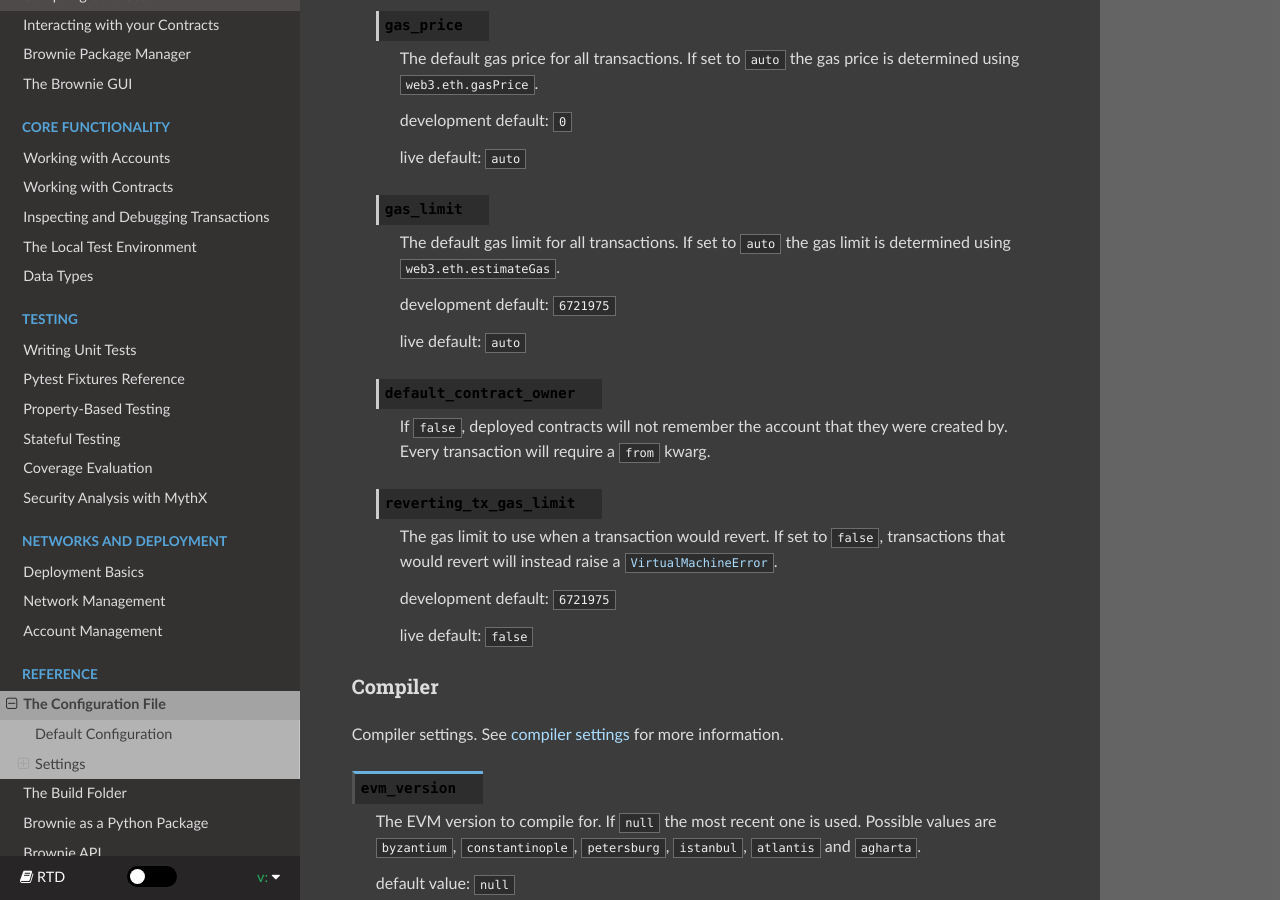
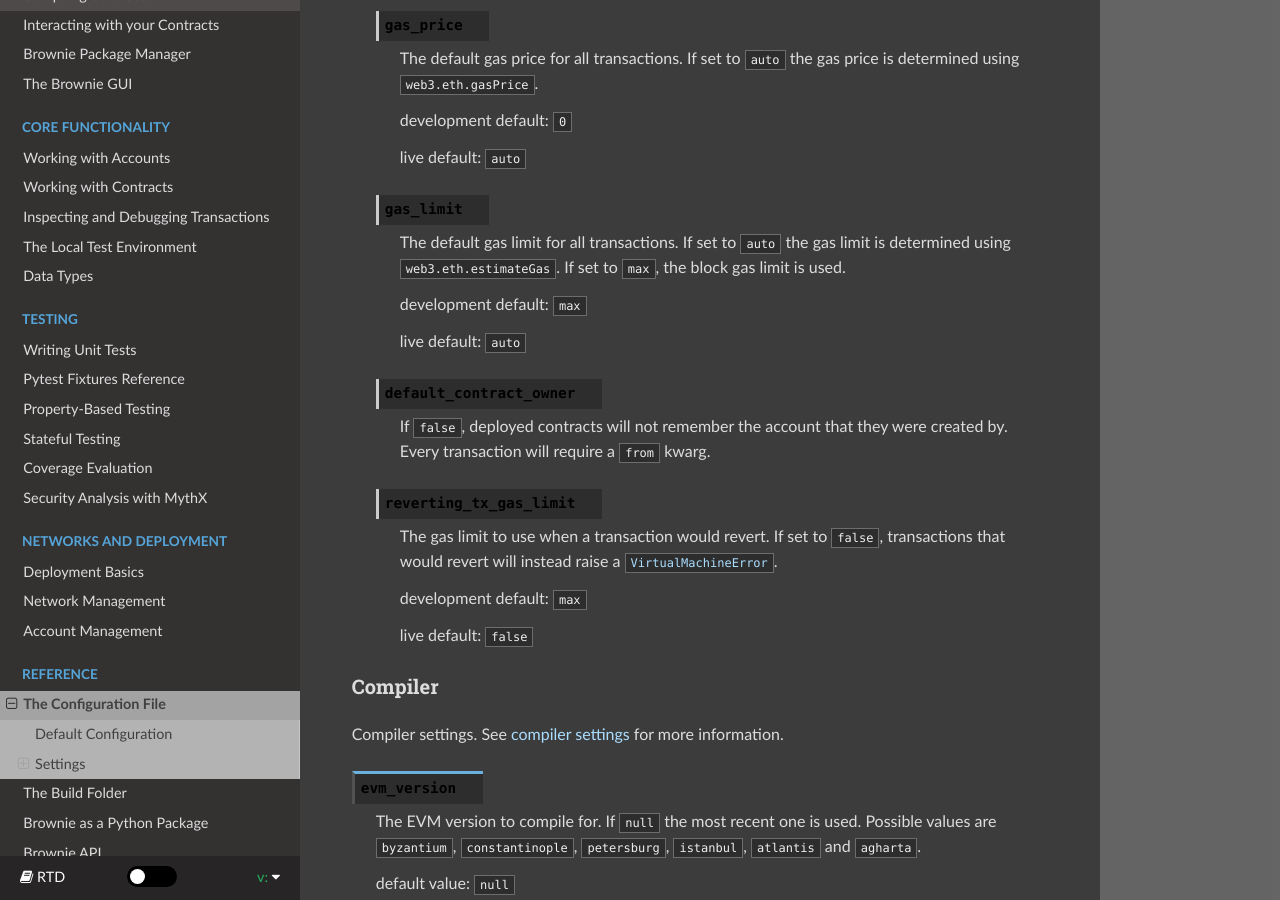
Before and after one commit to eth-brownie/brownie, a Sphinx documentation site: the page built from docs/config.rst, in a window 1280 px wide and 900 px high, scrolled down 2418 px. Built offline with Sphinx 7.4.7 and the Read the Docs theme 2.0.0, drawn with Linux system fonts in a browser that asks for light colours.

Commit message:
docs: update documentation with `max` gas limit setting

```diff
--- a/docs/config.rst
+++ b/docs/config.rst
@@ -121,9 +121,9 @@
 
     .. py:attribute:: gas_limit
 
-        The default gas limit for all transactions. If set to ``auto`` the gas limit is determined using ``web3.eth.estimateGas``.
+        The default gas limit for all transactions. If set to ``auto`` the gas limit is determined using ``web3.eth.estimateGas``. If set to ``max``, the block gas limit is used.
 
-        development default: ``6721975``
+        development default: ``max``
 
         live default: ``auto``
 
@@ -135,7 +135,7 @@
 
         The gas limit to use when a transaction would revert. If set to ``false``, transactions that would revert will instead raise a :func:`VirtualMachineError <brownie.exceptions.VirtualMachineError>`.
 
-        development default: ``6721975``
+        development default: ``max``
 
         live default: ``false``
 
```
